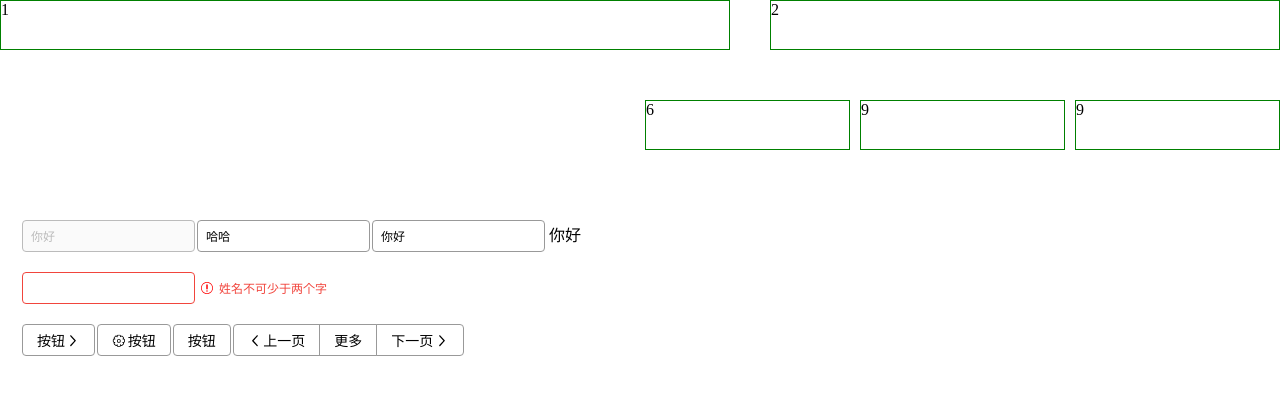
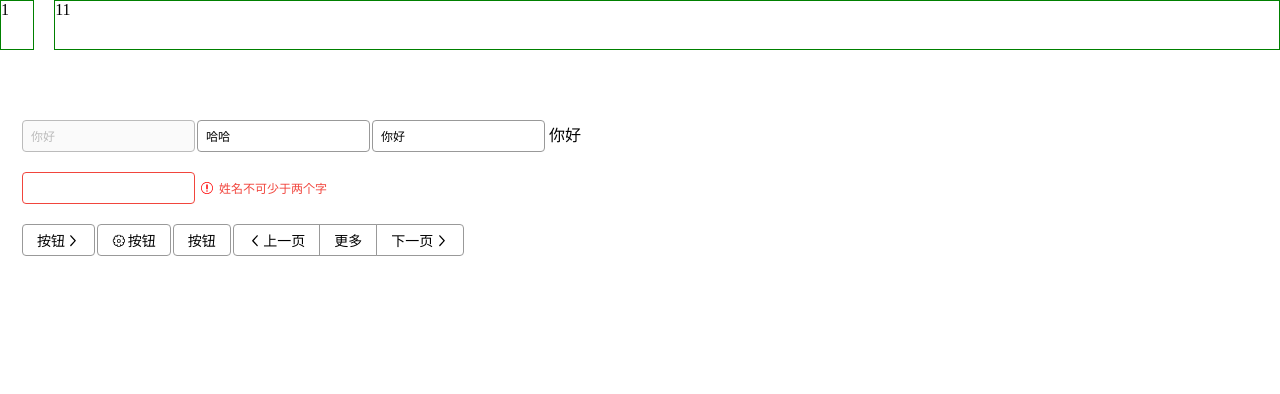
Before and after one commit to Varown/wheel, a Vue app: page /#/home in a window 1280 px wide. Shown: the top 394 px of the page. Built offline with nearby package versions, Linux system fonts and the light colour scheme.

Commit message:
基本实现响应式，有小问题

```diff
--- a/src/components/List.vue
+++ b/src/components/List.vue
@@ -9,6 +9,16 @@
 </template>
 
 <script>
+  const validator = (value) => {
+    const keys = Object.keys(value)
+    let valid = true
+    keys.forEach(key => {
+      if (!['span', 'offset'].includes(key)) {
+        valid = false
+      }
+    })
+    return valid
+  }
   export default {
     name: "List",
     props:{
@@ -18,6 +28,12 @@
       offset: {
         type: [Number, String]
       },
+      phone: {type: Object, validator,},
+      ipad: {type: Object, validator,},
+      narrowPc: {type: Object, validator,},
+      pc: {type: Object, validator,},
+      widePc: {type: Object, validator,}
+
     },
     data () {
       return {
@@ -26,10 +42,16 @@
     },
     computed:{
       colClass () {
-        const  {span, offset} = this
+        const  {span, offset, phone, ipad, narrowPc, pc, widePc} = this
+        const phoneClass = []
         return [
           span && `col-${span}`,
-          offset && `offset-${offset}`
+          offset && `offset-${offset}`,
+          ... (phone && [`col-phone-${phone.span}`]),
+          ... (ipad && [`col-ipad-${ipad.span}`]),
+          ... (narrowPc && [`col-narrow-pc-${narrowPc.span}`]),
+          ... (pc && [`col-pc-${pc.span}`]),
+          ... (widePc && [`col-wide-pc-${widePc.span}`]),
         ]
       },
       colStyle () {
@@ -43,7 +65,6 @@
 </script>
 
 
-
 <style scoped lang="scss">
   .col {
     $class-prefix: col-;
@@ -52,13 +73,81 @@
         width: ($n / 24) * 100%;
       }
     }
-
     $class-prefix: offset-;
     @for $n from 1 through 24 {
       &.#{$class-prefix}#{$n} {
         margin-left: ($n / 24) * 100%;
       }
     }
-
+    @media (max-width: 576px) {
+      $class-prefix: col-phone-;
+      @for $n from 1 through 24 {
+        &.#{$class-prefix}#{$n} {
+          width: ($n / 24) * 100%;
+        }
+      }
+      $class-prefix: offset-phone-;
+      @for $n from 1 through 24 {
+        &.#{$class-prefix}#{$n} {
+          margin-left: ($n / 24) * 100%;
+        }
+      }
+    }
+    @media (min-width: 577px) and (max-width: 768px) {
+      $class-prefix: col-ipad-;
+      @for $n from 1 through 24 {
+        &.#{$class-prefix}#{$n} {
+          width: ($n / 24) * 100%;
+        }
+      }
+      $class-prefix: offset-ipad-;
+      @for $n from 1 through 24 {
+        &.#{$class-prefix}#{$n} {
+          margin-left: ($n / 24) * 100%;
+        }
+      }
+    }
+    @media (min-width: 769px) and (max-width: 992px) {
+      $class-prefix: col-narrow-pc-;
+      @for $n from 1 through 24 {
+        &.#{$class-prefix}#{$n} {
+          width: ($n / 24) * 100%;
+        }
+      }
+      $class-prefix: offset-narrow-pc-;
+      @for $n from 1 through 24 {
+        &.#{$class-prefix}#{$n} {
+          margin-left: ($n / 24) * 100%;
+        }
+      }
+    }
+    @media (min-width: 993px) and (max-width: 1200px) {
+      $class-prefix: col-pc-;
+      @for $n from 1 through 24 {
+        &.#{$class-prefix}#{$n} {
+          width: ($n / 24) * 100%;
+        }
+      }
+      $class-prefix: offset-pc-;
+      @for $n from 1 through 24 {
+        &.#{$class-prefix}#{$n} {
+          margin-left: ($n / 24) * 100%;
+        }
+      }
+    }
+    @media (min-width: 1201px) {
+      $class-prefix: col-wide-pc-;
+      @for $n from 1 through 24 {
+        &.#{$class-prefix}#{$n} {
+          width: ($n / 24) * 100%;
+        }
+      }
+      $class-prefix: offset-wide-pc-;
+      @for $n from 1 through 24 {
+        &.#{$class-prefix}#{$n} {
+          margin-left: ($n / 24) * 100%;
+        }
+      }
+    }
   }
 </style>
--- a/src/components/Row.vue
+++ b/src/components/Row.vue
@@ -1,9 +1,9 @@
 <template>
-  <div class="row" :style="rowStyle" :class="rowClass">
+  <div class="row"
+       :style="rowStyle" :class="rowClass">
     <slot></slot>
   </div>
 </template>
-
 
 
 
@@ -43,6 +43,7 @@
 <style scoped lang="scss">
   .row{
     display: flex;
+    flex-wrap: wrap;
     &.align-left {
       justify-content: flex-start;
     }
--- a/src/views/Home.vue
+++ b/src/views/Home.vue
@@ -1,14 +1,29 @@
 <template>
   <div id="app">
-    <Row gutter="40">
-     <List class="col" span="14" >1</List>
-      <List class="col" span="10">2</List>
+
+
+
+
+    <Row gutter="20">
+      <List span="2"
+             :phone="{span:24}"
+             :ipad="{span:8}"
+             :narrow-pc="{span:4}"
+             :pc="{span:2}"
+             :wide-pc="{span:1}"
+      >
+        1
+      </List>
+      <List span="22"
+             :phone="{span:24}"
+             :ipad="{span:16}"
+             :narrow-pc="{span:20}"
+             :pc="{span:22}"
+             :wide-pc="{span:23}"
+      >11
+      </List>
     </Row>
-    <Row gutter="10" align="right">
-      <List span="4">6</List>
-      <List span="4">9</List>
-      <List span="4" >9</List>
-    </Row>
+
 
     <div class="box">
       <Input value="你好" :disabled="true"/>
```
